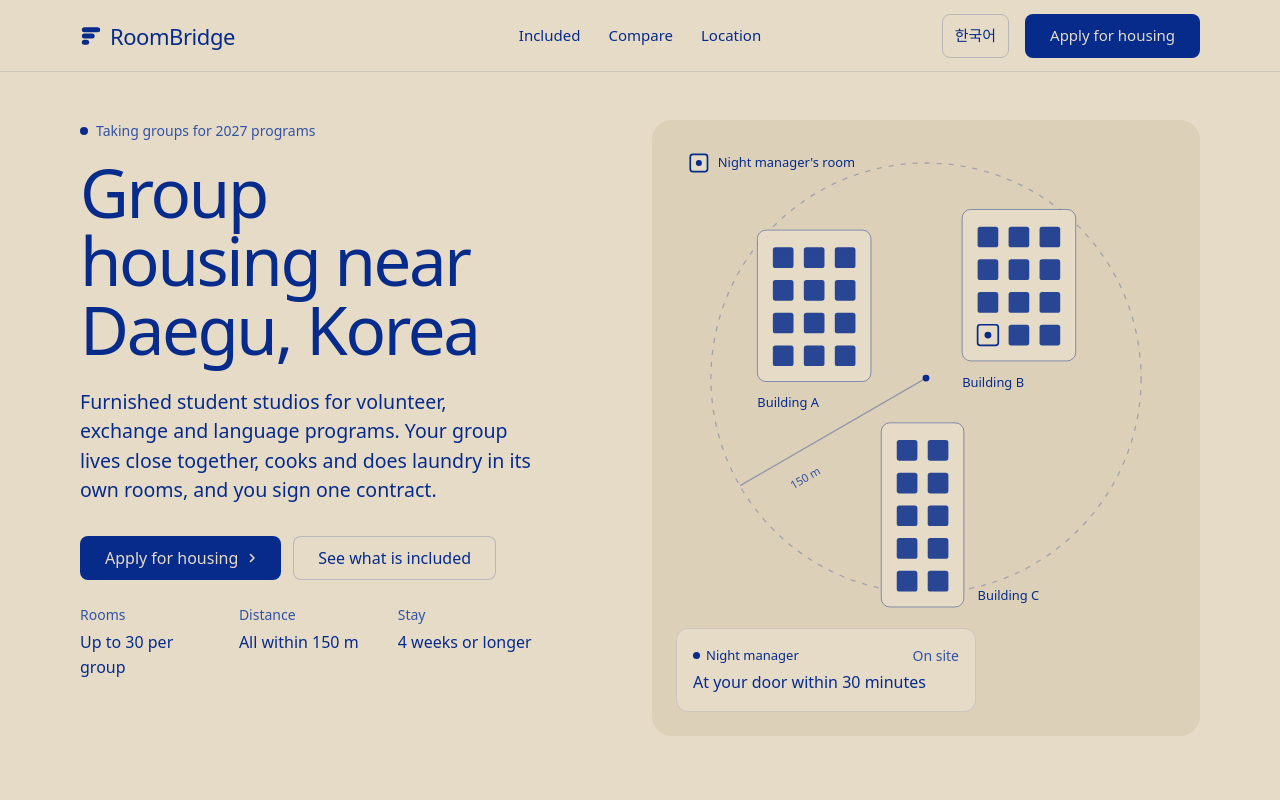
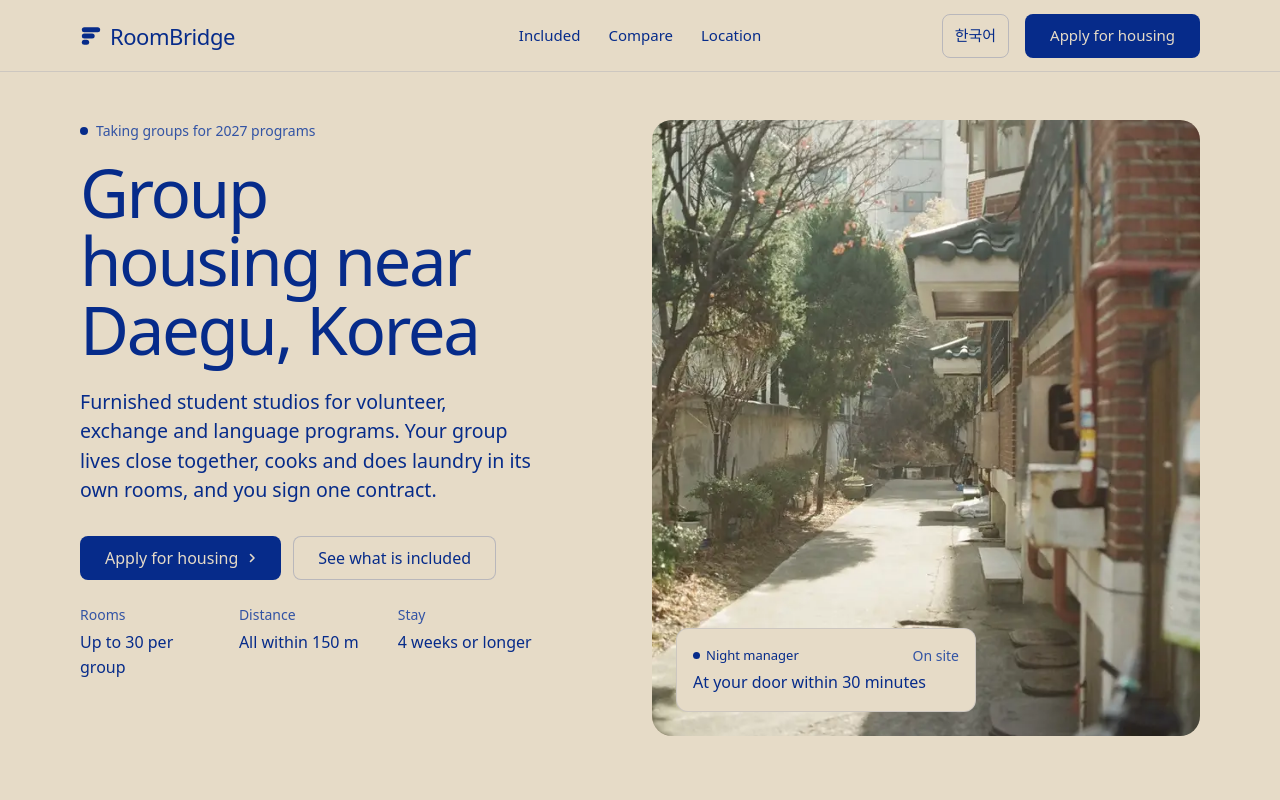
Before and after one commit to youchan79/roombridge, a plain HTML site: page index.html in a window 1280 px wide. Shown: the top 800 px of the page. Drawn offline with Linux system fonts and the light colour scheme; a web font is replaced by a local one.

Commit message:
Hero: real photo of a Korean residential alley instead of the drawing
Co-Authored-By: Claude Opus 5.5 <noreply@anthropic.com>

```diff
--- a/index.html
+++ b/index.html
@@ -41,10 +41,6 @@
   .nav__actions { justify-content: flex-end; }
   @media (max-width: 1023px) { .nav.is-open .lang-btn { width: 100%; height: 48px; font-size: var(--t-body); order: 2; } }
 
-  .cluster { position: absolute; inset: 0; width: 100%; height: 100%; }
-  .cluster text { font-family: var(--font-text); fill: var(--ink); }
-  .cluster .lbl { font-size: 15px; font-weight: 500; }
-  .cluster .lbl-sm { font-size: 13px; fill: var(--muted); }
   @media (max-width: 639px) { .hero .ly-float { display: none; } }
 
   .compare { display: grid; }
@@ -84,7 +80,7 @@
 </head>
 <body>
 <!-- type: service (page type service, site-kind other)
-     deal: hero split (its picture is a still drawing of the room cluster: the client has no photographs yet),
+     deal: hero split (its picture: a Korean residential alley from Unsplash until the client has photographs of its own buildings),
      nav centre (nav-mega dealt first, re-dealt: no photograph for its menu card), close type, footer columns,
      rhythm surface-pairs, buttons solid, mark stack, palette cobalt-on-sand, type rethink -->
 <header class="nav nav--centre">
@@ -123,55 +119,7 @@
         </dl>
       </div>
       <div class="hero__media span-6 start-7">
-        <svg class="cluster" viewBox="0 0 628 716" preserveAspectRatio="xMidYMid meet" role="img" aria-labelledby="cluster-t">
-          <title id="cluster-t" data-i18n="clusterAlt">Three apartment buildings inside a 150 metre circle, one room kept for the night manager</title>
-          <circle cx="314" cy="300" r="250" fill="none" stroke="currentColor" stroke-opacity=".28" stroke-width="1.5" stroke-dasharray="6 8" style="color: var(--ink)"/>
-          <line x1="314" y1="300" x2="98" y2="425" stroke="var(--ink)" stroke-opacity=".35" stroke-width="1.5"/>
-          <circle cx="314" cy="300" r="4" fill="var(--ink)"/>
-          <text class="lbl-sm" x="176" y="420" text-anchor="middle" transform="rotate(-30 176 420)">150 m</text>
-          <!-- legend: the night manager's room -->
-          <g transform="translate(40 40)">
-            <rect width="20" height="20" rx="3" fill="var(--bg)" stroke="var(--ink)" stroke-width="2"/>
-            <circle cx="10" cy="10" r="3.5" fill="var(--ink)"/>
-            <text class="lbl" x="32" y="15" data-i18n="bN">Night manager's room</text>
-          </g>
-          <!-- building A: 3 x 4 rooms -->
-          <g transform="translate(118 128)">
-            <rect width="132" height="176" rx="10" fill="var(--bg)" stroke="var(--ink)" stroke-opacity=".5"/>
-            <g fill="var(--ink)" fill-opacity=".85">
-              <rect x="18" y="20" width="24" height="24" rx="3"/><rect x="54" y="20" width="24" height="24" rx="3"/><rect x="90" y="20" width="24" height="24" rx="3"/>
-              <rect x="18" y="58" width="24" height="24" rx="3"/><rect x="54" y="58" width="24" height="24" rx="3"/><rect x="90" y="58" width="24" height="24" rx="3"/>
-              <rect x="18" y="96" width="24" height="24" rx="3"/><rect x="54" y="96" width="24" height="24" rx="3"/><rect x="90" y="96" width="24" height="24" rx="3"/>
-              <rect x="18" y="134" width="24" height="24" rx="3"/><rect x="54" y="134" width="24" height="24" rx="3"/><rect x="90" y="134" width="24" height="24" rx="3"/>
-            </g>
-            <text class="lbl" x="0" y="206" data-i18n="bA">Building A</text>
-          </g>
-          <!-- building B: 3 x 4 rooms, one kept for the night manager -->
-          <g transform="translate(356 104)">
-            <rect width="132" height="176" rx="10" fill="var(--bg)" stroke="var(--ink)" stroke-opacity=".5"/>
-            <g fill="var(--ink)" fill-opacity=".85">
-              <rect x="18" y="20" width="24" height="24" rx="3"/><rect x="54" y="20" width="24" height="24" rx="3"/><rect x="90" y="20" width="24" height="24" rx="3"/>
-              <rect x="18" y="58" width="24" height="24" rx="3"/><rect x="54" y="58" width="24" height="24" rx="3"/><rect x="90" y="58" width="24" height="24" rx="3"/>
-              <rect x="18" y="96" width="24" height="24" rx="3"/><rect x="54" y="96" width="24" height="24" rx="3"/><rect x="90" y="96" width="24" height="24" rx="3"/>
-              <rect x="54" y="134" width="24" height="24" rx="3"/><rect x="90" y="134" width="24" height="24" rx="3"/>
-            </g>
-            <rect x="18" y="134" width="24" height="24" rx="3" fill="var(--bg)" stroke="var(--ink)" stroke-width="2"/>
-            <circle cx="30" cy="146" r="4" fill="var(--ink)"/>
-            <text class="lbl" x="0" y="206" data-i18n="bB">Building B</text>
-          </g>
-          <!-- building C: 2 x 5 rooms -->
-          <g transform="translate(262 352)">
-            <rect width="96" height="214" rx="10" fill="var(--bg)" stroke="var(--ink)" stroke-opacity=".5"/>
-            <g fill="var(--ink)" fill-opacity=".85">
-              <rect x="18" y="20" width="24" height="24" rx="3"/><rect x="54" y="20" width="24" height="24" rx="3"/>
-              <rect x="18" y="58" width="24" height="24" rx="3"/><rect x="54" y="58" width="24" height="24" rx="3"/>
-              <rect x="18" y="96" width="24" height="24" rx="3"/><rect x="54" y="96" width="24" height="24" rx="3"/>
-              <rect x="18" y="134" width="24" height="24" rx="3"/><rect x="54" y="134" width="24" height="24" rx="3"/>
-              <rect x="18" y="172" width="24" height="24" rx="3"/><rect x="54" y="172" width="24" height="24" rx="3"/>
-            </g>
-            <text class="lbl" x="112" y="206" data-i18n="bC">Building C</text>
-          </g>
-        </svg>
+        <img src="assets/img/alley-1260.webp" srcset="assets/img/alley-640.webp 640w, assets/img/alley-1260.webp 1260w" sizes="(max-width: 1023px) 100vw, 50vw" width="1260" height="1901" alt="A quiet residential alley in Korea in winter sun, red brick low-rise buildings on one side and trees on the other" fetchpriority="high" decoding="async" data-source="library-unsplash" data-subject="a Korean residential alley" style="--ly-pos: 50% 58%" data-i18n-alt="heroAlt">
         <div class="ly-float">
           <div class="ly-float__row"><span class="ly-live" data-i18n="flt1">Night manager</span><span data-i18n="flt2">On site</span></div>
           <div class="ly-float__title" data-i18n="flt3">At your door within 30 minutes</div>
@@ -325,7 +273,7 @@
       <div class="footer__legal">
         <span>&copy; 2026 <span data-i18n="brand">RoomBridge</span> &nbsp; <a href="privacy.html" data-i18n="ftPrivacy">Privacy</a></span>
         <div class="socials"></div>
-        <a class="credits" href="credits.html" data-i18n="ftCredits">Photographs via Wikimedia Commons</a>
+        <a class="credits" href="credits.html" data-i18n="ftCredits">Photographs via Wikimedia Commons and Unsplash</a>
       </div>
     </div>
   </div>
@@ -340,8 +288,7 @@
     h1: '대구 옆 경산, 대학가 단체 숙소',
     lead: '봉사·교환·어학연수 단체를 위해 대학가 원룸을 준비해 드립니다. 단원들은 한 동네에 모여 지내며 방에서 직접 요리하고 빨래할 수 있고, 계약은 한 번이면 됩니다.',
     f1t: '방', f1d: '단체당 최대 30실', f2t: '거리', f2d: '모두 반경 150m 안', f3t: '기간', f3d: '4주 이상',
-    clusterAlt: '반경 150m 원 안에 원룸 건물 세 동이 있고, 그중 방 하나는 야간 관리자 방입니다',
-    bA: 'A동', bB: 'B동', bC: 'C동', bN: '야간 관리자 방',
+    heroAlt: '겨울 햇빛이 드는 한국 주택가 골목, 한쪽에 붉은 벽돌 건물과 다른 쪽에 나무',
     flt1: '야간 관리자', flt2: '상주', flt3: '30분 안에 방 앞까지 갑니다',
     incH: '계약 한 건에 들어 있는 것', incP: '방마다 주 단위 요금 하나, 이야기할 곳도 저희 한 곳입니다.',
     i1t: '1인 1실 원룸', i1d: '방마다 욕실, 작은 주방, 세탁기가 있습니다.',
@@ -370,7 +317,7 @@
     fConsent: '신청에 답하기 위해 위 정보를 룸브릿지가 쓰는 데 동의합니다. <a class="link" href="privacy.html">개인정보 처리방침</a>',
     clH: '다음 단체의 방, 경산에 준비해 드립니다', clP: '2영업일 안에 메일로 답해 드립니다.',
     ftLede: '외국인 봉사·연수 단체를 위한 한국 단체 숙소.', ftC1: '서비스', ftC2: '지역', ftC3: '신청', ftApply: '신청서',
-    ftPrivacy: '개인정보 처리방침', ftCredits: '사진 출처: Wikimedia Commons',
+    ftPrivacy: '개인정보 처리방침', ftCredits: '사진 출처: Wikimedia Commons, Unsplash',
     title: '룸브릿지: 대구 옆 경산 대학가, 외국인 봉사·연수 단체 숙소',
     sent: '신청이 접수됐습니다. 2영업일 안에 메일로 답해 드리겠습니다.',
     fail: '보내지 못했습니다. 잠시 뒤 다시 눌러 주세요.',
```
Also changed, not shown: credits.html (+1 -0 lines), assets/img/alley-1260.webp (added), assets/img/alley-640.webp (added).
